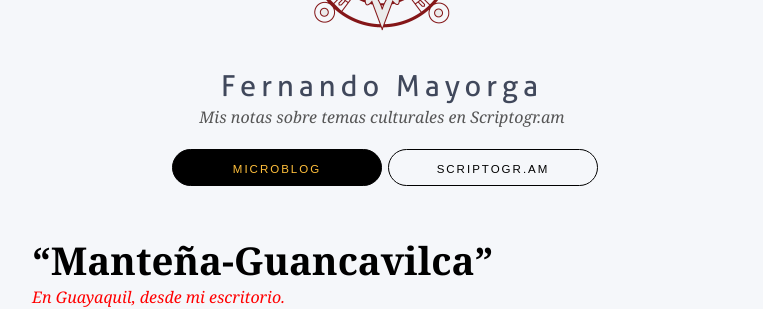
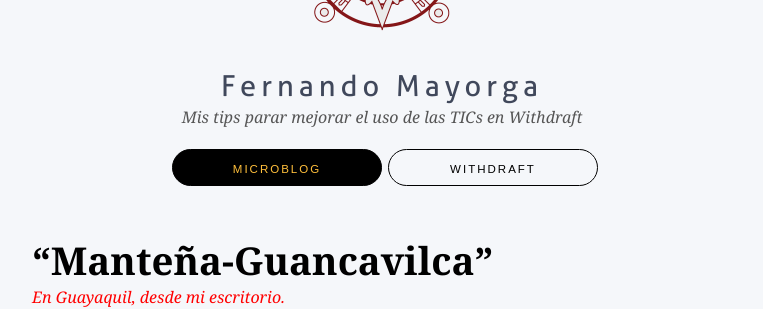
Before and after one commit to fernanz/fernanz.github.io, a Jekyll site: the page built from index.html, in a window 1280 px wide and 900 px high. Shown: the part 285-594 px from the top of the window, without its empty margins (258-1021 px from the left). Built offline with Jekyll 4.4.1, drawn with Linux system fonts in a browser that asks for light colours; some web fonts are replaced; Markdown is read by kramdown in place of the engine named in the settings; comment, search, counter and statistics services are not loaded.

Commit message:
New link
Parar fernanz.withdraft.com

```diff
--- a/_includes/header.html
+++ b/_includes/header.html
@@ -11,11 +11,11 @@
           {{ site.name }}
         </a>
       </h1>
-      <h2>Mis notas sobre temas culturales en Scriptogr.am</h2>
+      <h2>Mis tips parar mejorar el uso de las TICs en Withdraft</h2>
       <nav role="navigation">
       <ul>
       	<li class="evernote"><a class="evernote" href="http://blog.fernandomayorga.me">MICROBLOG</a></li>
-      	<li><a class="scriptorium" href="http://m.fernandomayorga.me">SCRIPTOGR.AM</a></li>
+      	<li><a class="scriptorium" href="http://fernanz.withdraft.com">WITHDRAFT</a></li>
       </ul>
       </nav>
     </header>
```
